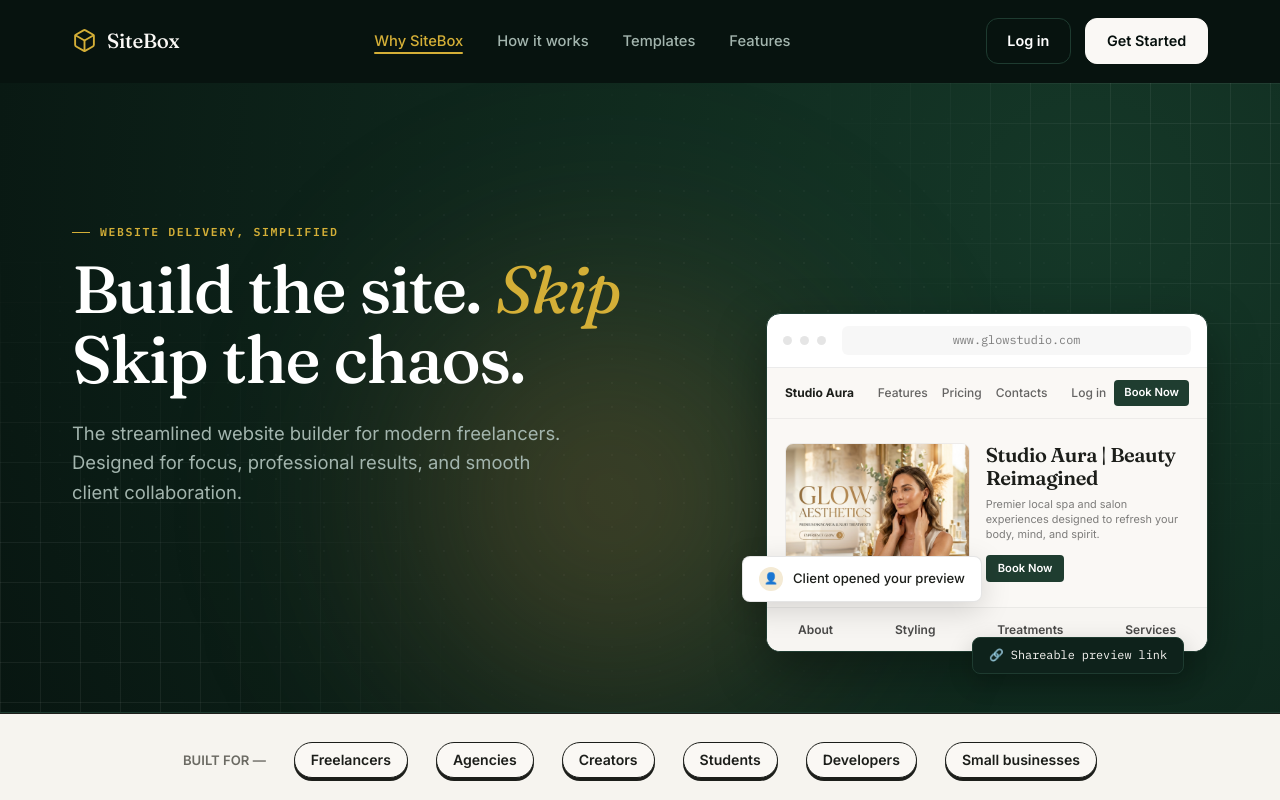
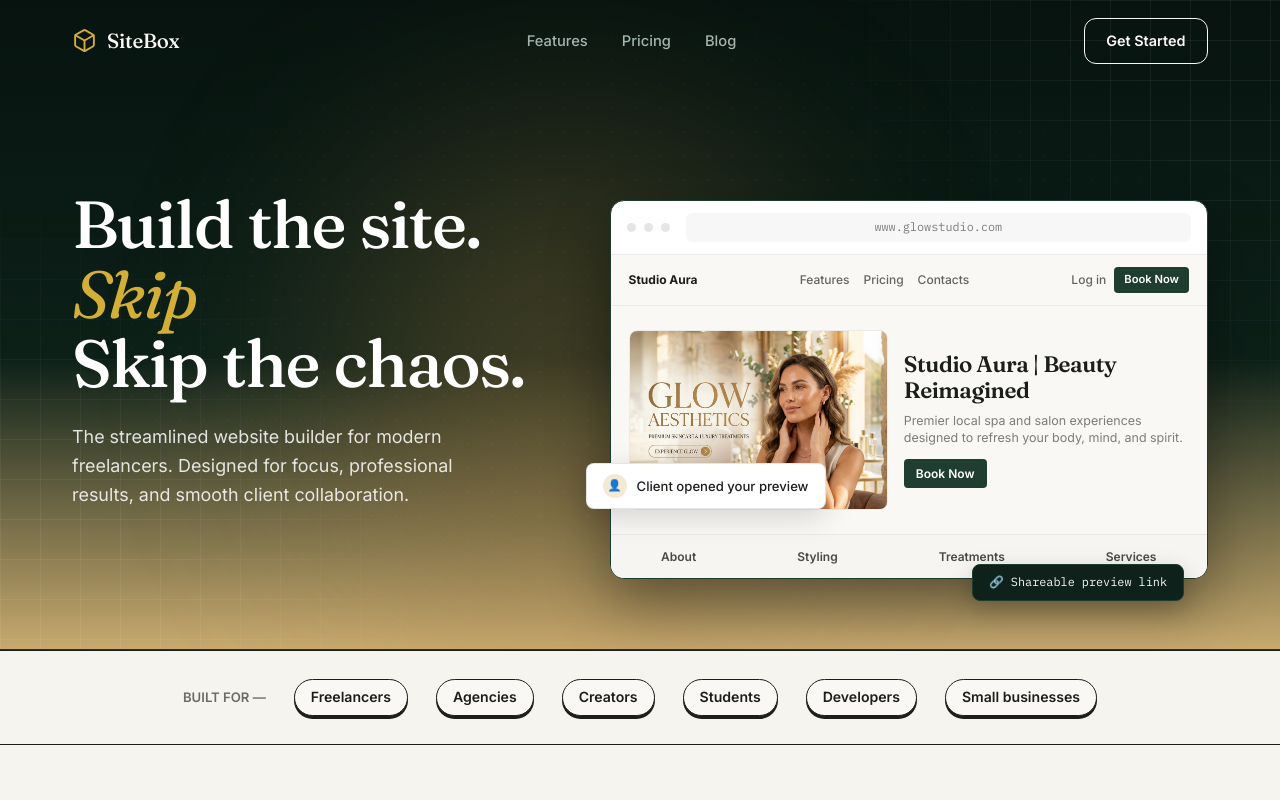
Before and after one commit to HariesHussain/SiteBox-Landing-Page, a React (Vite) app: page / in a window 1280 px wide. Shown: the top 800 px of the page. Built offline with nearby package versions, Linux system fonts and the light colour scheme.

Commit message:
Implement transparent header fixed overlay, gold-tan hero background gradient, 40/60 split hero layout, remove eyebrow label, and update navigation menu links

```diff
--- a/src/components/Hero.jsx
+++ b/src/components/Hero.jsx
@@ -40,10 +40,10 @@ export default function Hero() {
       ref={containerRef}
       className="hero"
       style={{
-        padding: '120px 0 96px',
+        padding: '160px 0 110px',
         position: 'relative',
         overflow: 'hidden',
-        background: 'radial-gradient(circle at 85% 20%, #153828 0%, #081611 100%)',
+        background: 'linear-gradient(180deg, #07130F 0%, #0c2018 55%, #c8a96e 100%)',
         borderBottom: '1.8px solid var(--border)',
         width: '100%'
       }}
@@ -74,12 +74,12 @@ export default function Hero() {
       {/* Premium Golden Glow behind the mockup and bottom-left area matching Reference Image 2 */}
       <div className="hero-gold-glow" style={{
         position: 'absolute',
-        left: '25%',
-        bottom: '-12%',
-        width: '580px',
-        height: '580px',
+        left: '20%',
+        bottom: '-5%',
+        width: '620px',
+        height: '620px',
         borderRadius: '50%',
-        background: 'radial-gradient(circle, rgba(168, 121, 62, 0.42) 0%, rgba(168, 121, 62, 0.09) 55%, transparent 80%)',
+        background: 'radial-gradient(circle, rgba(168, 121, 62, 0.45) 0%, rgba(168, 121, 62, 0.1) 60%, transparent 80%)',
         filter: 'blur(90px)',
         pointerEvents: 'none',
         zIndex: 1
@@ -87,23 +87,15 @@ export default function Hero() {
 
       <div className="wrap hero-grid" style={{
         display: 'grid',
-        gridTemplateColumns: '1.15fr 0.85fr',
-        gap: '96px',
+        gridTemplateColumns: '0.9fr 1.1fr',
+        gap: '48px',
         alignItems: 'center',
         position: 'relative',
         zIndex: 2
       }}>
 
         {/* Left: Content */}
-        <div className="hero-text-col" style={{ display: 'flex', flexDirection: 'column', alignItems: 'flex-start', width: '100%', maxWidth: '580px' }}>
-          <motion.p
-            initial={{ opacity: 0, x: -10 }}
-            animate={{ opacity: 1, x: 0 }}
-            transition={{ duration: 0.5 }}
-            className="eyebrow"
-          >
-            Website delivery, simplified
-          </motion.p>
+        <div className="hero-text-col" style={{ display: 'flex', flexDirection: 'column', alignItems: 'flex-start', width: '100%', maxWidth: '480px' }}>
 
           {/* Header matching Reference Image 2 exactly */}
           <motion.h1
@@ -151,9 +143,9 @@ export default function Hero() {
             animate={{ opacity: 1, y: 0 }}
             transition={{ duration: 0.6, delay: 0.4 }}
             style={{
-              fontSize: '1.15rem',
-              color: 'var(--ink-soft)',
-              maxWidth: '490px',
+              fontSize: '1.12rem',
+              color: 'rgba(255, 255, 255, 0.85)',
+              maxWidth: '430px',
               lineHeight: '1.6',
               margin: 0
             }}
@@ -163,7 +155,7 @@ export default function Hero() {
         </div>
 
         {/* Right: Mockup */}
-        <div className="mock-wrap" style={{ position: 'relative', width: '100%', maxWidth: '540px', justifySelf: 'end' }}>
+        <div className="mock-wrap" style={{ position: 'relative', width: '100%', justifySelf: 'end' }}>
           <motion.div
             style={{ y: yParallax }}
             initial={{ opacity: 0, y: 40 }}
@@ -175,7 +167,7 @@ export default function Hero() {
               border: '1.8px solid var(--border)',
               borderRadius: '14px',
               overflow: 'hidden',
-              boxShadow: '0 20px 50px rgba(0,0,0,0.35)',
+              boxShadow: '0 25px 60px rgba(0,0,0,0.4)',
               width: '100%'
             }}>
               {/* Browser top bar */}
@@ -249,7 +241,7 @@ export default function Hero() {
                   <div style={{
                     borderRadius: '8px',
                     overflow: 'hidden',
-                    height: '140px',
+                    height: '180px',
                     border: '1px solid rgba(0,0,0,0.05)'
                   }}>
                     <img
@@ -260,21 +252,21 @@ export default function Hero() {
                   </div>
                   <div style={{ display: 'flex', flexDirection: 'column', gap: '8px' }}>
                     <h4 className="serif" style={{
-                      fontSize: '1.25rem',
+                      fontSize: '1.4rem',
                       fontWeight: 600,
                       lineHeight: '1.15',
                       color: '#1C1E1A'
                     }}>
                       Studio Aura | Beauty Reimagined
                     </h4>
-                    <p style={{ fontSize: '0.68rem', color: 'rgba(0,0,0,0.5)', lineHeight: '1.4' }}>
+                    <p style={{ fontSize: '0.78rem', color: 'rgba(0,0,0,0.5)', lineHeight: '1.4' }}>
                       Premier local spa and salon experiences designed to refresh your body, mind, and spirit.
                     </p>
                     <span style={{
                       alignSelf: 'flex-start',
                       background: '#1F3D30',
                       color: '#FFFFFF',
-                      fontSize: '0.7rem',
+                      fontSize: '0.75rem',
                       fontWeight: 600,
                       padding: '5px 12px',
                       borderRadius: '4px',
@@ -312,7 +304,7 @@ export default function Hero() {
             style={{
               position: 'absolute',
               left: '-24px',
-              bottom: '50px',
+              bottom: '70px',
               background: '#FFFFFF',
               border: '1.5px solid rgba(0, 0, 0, 0.1)',
               borderRadius: '8px',
@@ -376,17 +368,11 @@ export default function Hero() {
 
       <style>{`
         @media (min-width: 981px) {
-          .hero {
-            padding: 120px 0 170px !important;
-          }
           .hero-grid {
-            align-items: start !important;
+            align-items: center !important;
           }
           .mock-wrap {
-            transform: translateY(110px) !important;
-          }
-          .hero-text-col {
-            margin-top: 20px;
+            transform: translateY(40px) !important;
           }
         }
         @media (max-width: 980px) {
--- a/src/components/Navbar.jsx
+++ b/src/components/Navbar.jsx
@@ -61,8 +61,10 @@ export default function Navbar() {
 
   return (
     <header style={{
-      position: 'sticky',
+      position: 'fixed',
       top: 0,
+      left: 0,
+      width: '100%',
       zIndex: 50,
       background: scrolled ? 'rgba(7, 19, 15, 0.85)' : 'transparent',
       backdropFilter: scrolled ? 'saturate(140%) blur(12px)' : 'none',
@@ -116,10 +118,9 @@ export default function Navbar() {
           gap: '34px',
         }}>
           {[
-            { id: 'why', label: 'Why SiteBox' },
-            { id: 'workflow', label: 'How it works' },
-            { id: 'templates', label: 'Templates' },
-            { id: 'features', label: 'Features' }
+            { id: 'features', label: 'Features' },
+            { id: 'pricing', label: 'Pricing' },
+            { id: 'blog', label: 'Blog' }
           ].map((item) => (
             <li key={item.id}>
               <a
@@ -161,8 +162,13 @@ export default function Navbar() {
           alignItems: 'center',
           gap: '14px',
         }}>
-          <a href="#" className="btn btn-ghost" style={{ padding: '0.65rem 1.3rem', fontSize: '0.9rem' }}>Log in</a>
-          <a href="#" className="btn btn-primary" style={{ padding: '0.65rem 1.3rem', fontSize: '0.9rem' }}>Get Started</a>
+          <a href="#" className="btn btn-ghost" style={{
+            padding: '0.65rem 1.35rem',
+            fontSize: '0.9rem',
+            borderColor: 'var(--cream)',
+            color: 'var(--cream)',
+            background: 'transparent'
+          }}>Get Started</a>
         </div>
 
         {/* Mobile Toggle Button */}
@@ -221,10 +227,9 @@ export default function Navbar() {
               gap: '18px'
             }}>
               {[
-                { id: 'why', label: 'Why SiteBox' },
-                { id: 'workflow', label: 'How it works' },
-                { id: 'templates', label: 'Templates' },
-                { id: 'features', label: 'Features' }
+                { id: 'features', label: 'Features' },
+                { id: 'pricing', label: 'Pricing' },
+                { id: 'blog', label: 'Blog' }
               ].map((item) => (
                 <li key={item.id}>
                   <a
@@ -242,9 +247,15 @@ export default function Navbar() {
                   </a>
                 </li>
               ))}
-              <li style={{ display: 'flex', gap: '12px', marginTop: '10px' }}>
-                <a href="#" className="btn btn-ghost" style={{ flex: 1, padding: '0.8rem' }}>Log in</a>
-                <a href="#" className="btn btn-primary" style={{ flex: 1, padding: '0.8rem' }}>Get Started</a>
+              <li style={{ display: 'flex', marginTop: '10px' }}>
+                <a href="#" className="btn btn-ghost" style={{
+                  flex: 1,
+                  padding: '0.8rem',
+                  textAlign: 'center',
+                  borderColor: 'var(--cream)',
+                  color: 'var(--cream)',
+                  background: 'transparent'
+                }}>Get Started</a>
               </li>
             </ul>
           </motion.div>
@@ -260,11 +271,6 @@ export default function Navbar() {
             display: flex !important;
           }
         }
-        @media (max-width: 680px) {
-          .nav-cta .btn-ghost {
-            display: none !important;
-          }
-        }
       `}</style>
     </header>
   );
```
